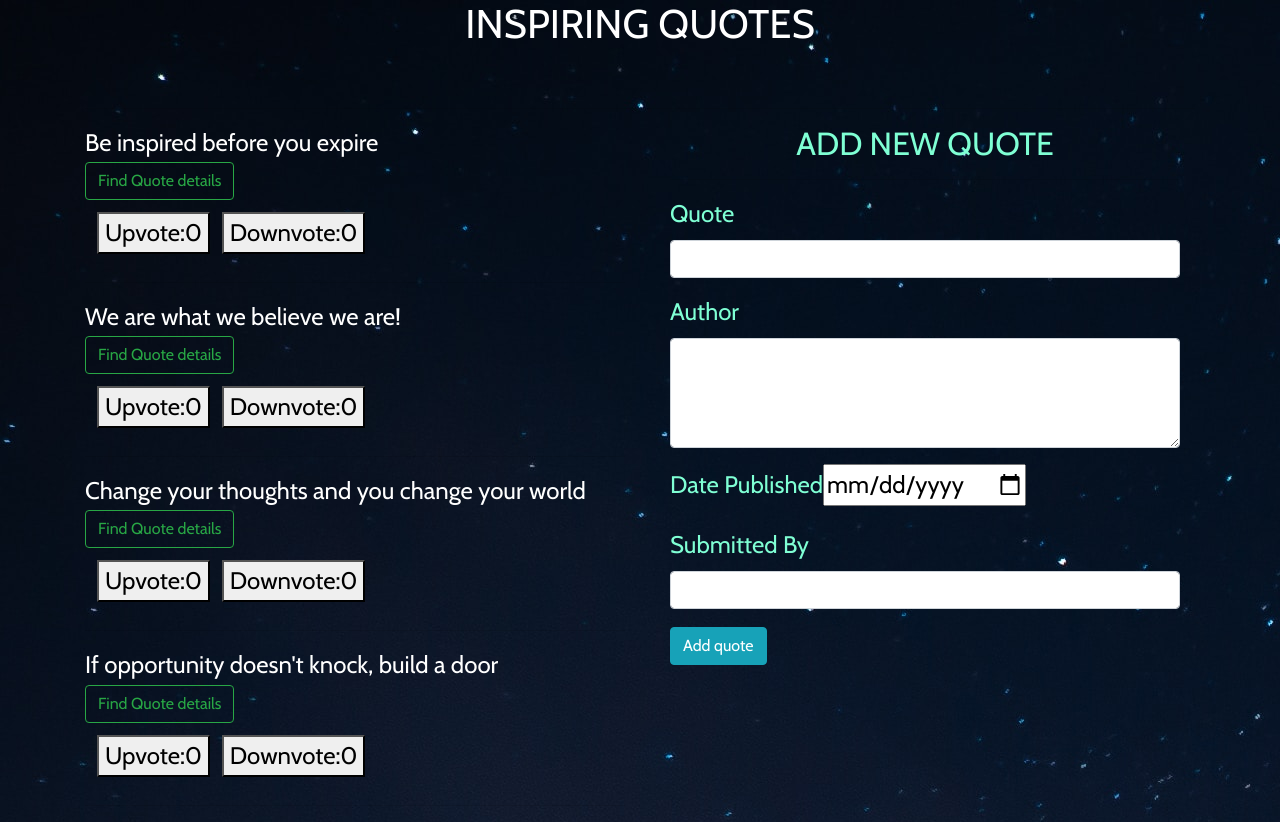
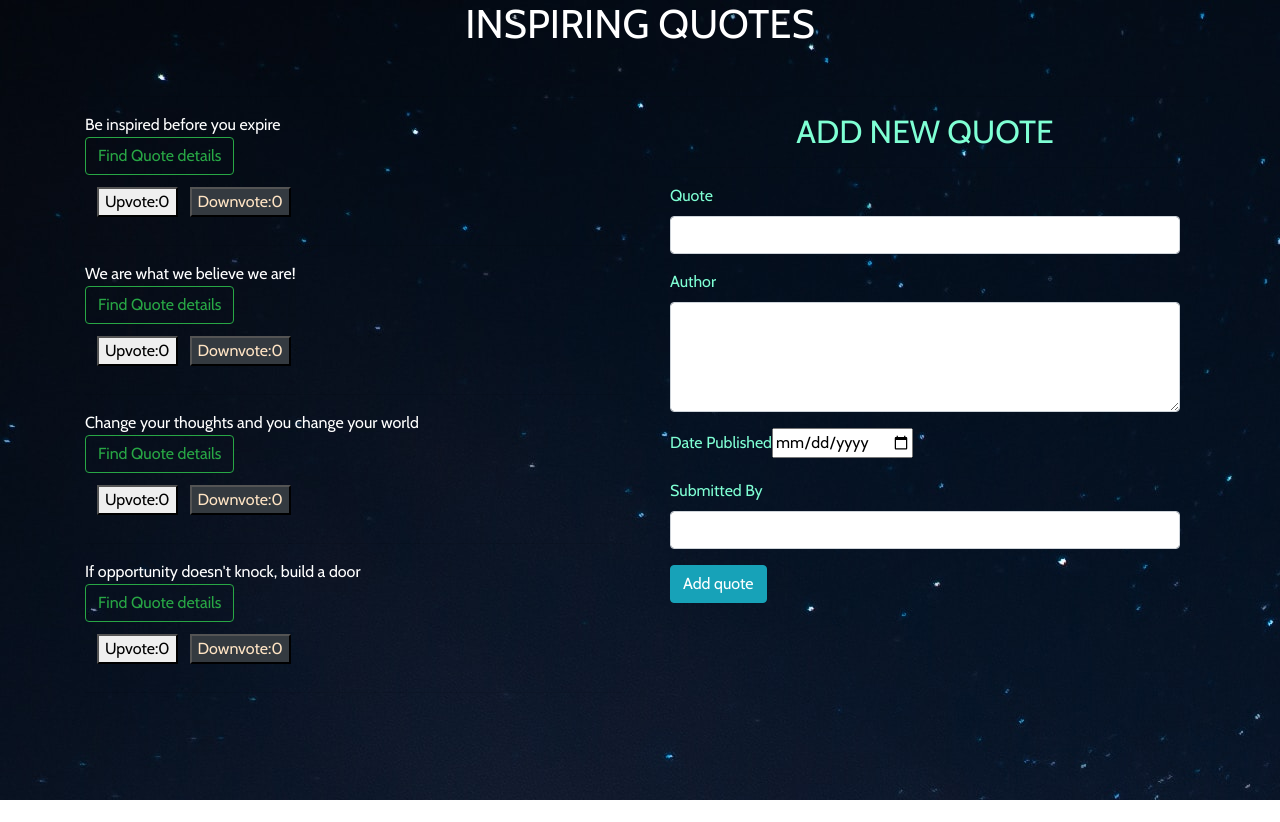
Before and after one commit to virginiah894/Quotes, an Angular app: page / in a window 1280 px wide. After the commit the page ends 800 px from the top, so only its background shows below. Built offline with nearby package versions, Linux system fonts and the light colour scheme.

Commit message:
add styling to buttons

```diff
--- a/src/app/highlight.directive.ts
+++ b/src/app/highlight.directive.ts
@@ -15,7 +15,7 @@ export class HighlightDirective {
 //  private colorChange(tap:string){
 //   this.elem.nativeElement.style.color=tap;
 //  }
- this.elem.nativeElement.style.background="grey";
+ this.elem.nativeElement.style.background="blue";
 }
 
 }
--- a/src/app/quote/quote.component.html
+++ b/src/app/quote/quote.component.html
@@ -5,10 +5,6 @@
 
  <div class="row">
  <div class="col-md-6">
-   <div *ngIf="currentTop()" appHighlight>
-     {{currentTop()|uppercase}}
-
-   </div>
 
       <div *ngFor="let quote of topVotes;let q=index">
         <div>
@@ -19,7 +15,7 @@
         <br>
         <div id="buttons">
         <button (click)="upVote(q)" style="margin: 12px;"> Upvote:{{quote.upvote}}</button>
-        <button (click)="downVote(q)">Downvote:{{quote.downvote}}</button>
+        <button (click)="downVote(q)" class="bg bg-dark" style="color: bisque;">Downvote:{{quote.downvote}}</button>
         </div>
 <hr>
   <app-quoteauthor *ngIf="quote.showAuthor" [quote]="quote"(isVoted)='deleteQuote($event,q)'></app-quoteauthor>
@@ -30,4 +26,9 @@
       <app-quote-form (addQuote)="addNewQuote($event)"></app-quote-form>
   </div>
   </div>
+  <div *ngIf="currentTop()" appHighlight>
+    {{currentTop()|uppercase}}
+
   </div>
+
+  </div>
--- a/src/app/quoteauthor/quoteauthor.component.html
+++ b/src/app/quoteauthor/quoteauthor.component.html
@@ -1,9 +1,9 @@
 <p>Author: {{quote.author|uppercase}}</p>
 
-<p> Date published{{quote.datePublished|date}}</p>
+<p> Date published: {{quote.datePublished|date}}</p>
 <p>This quote has been published for : {{quote.datePublished|dates}} years</p>
 <p>Submitted by : {{quote.submitter}}</p>
 
 
 <hr>
-<button (click)="quoteDelete(true)">Delete Quote</button>
+<button (click)="quoteDelete(true)" class="bg bg-danger">Delete Quote</button>
--- a/src/styles.css
+++ b/src/styles.css
@@ -3,7 +3,7 @@ body{
   background-image: url('assets/background.jpg');
   color:white;
   font-family: 'Cabin', sans-serif;
-  font-size: 1.5em;
+  font-size: 1.43m;
 }
 #form{
   color:aquamarine;
```
